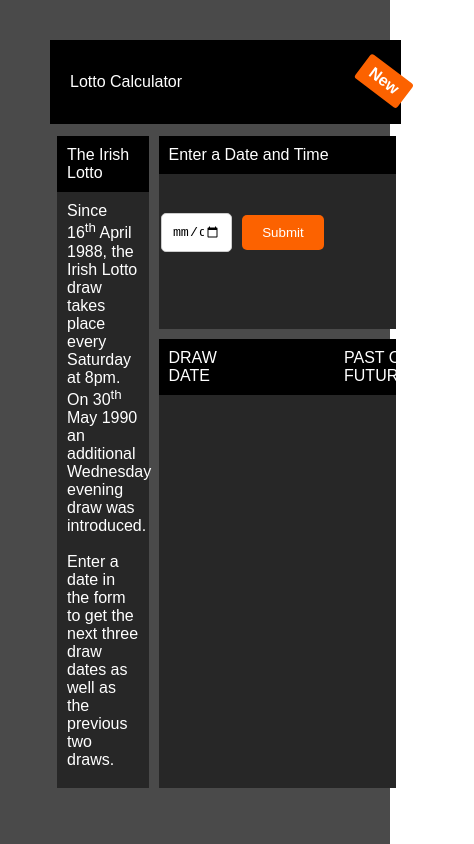
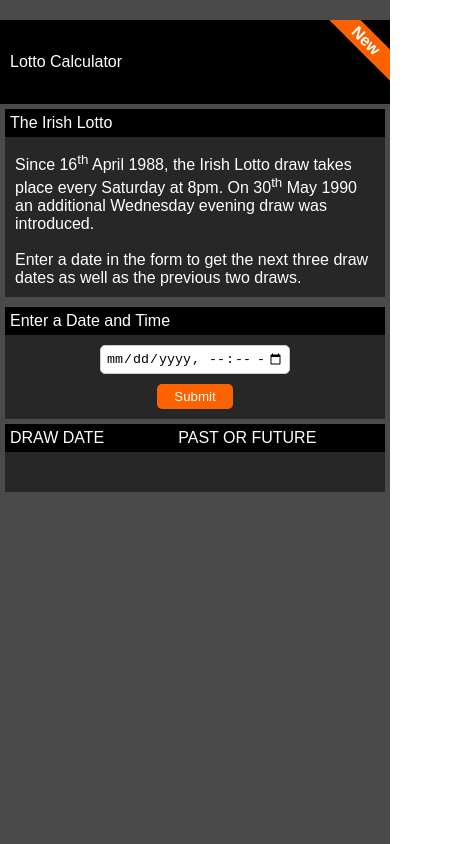
Before and after one commit to rajsriselvan-ca/LottoCalculator, a plain HTML site: page index.html in a window 390 px wide. Shown: the whole page, 474 px wide, since content can reach past the window. Drawn offline with Linux system fonts and the light colour scheme.

Commit message:
mobile responsiveness

```diff
--- a/index.html
+++ b/index.html
@@ -27,7 +27,7 @@
                     <div class="tile-header">Enter a Date and Time</div>
                     <div class="tile-body-input">
                         <input type="datetime-local" id="datetime-input">
-                        <button onclick="calculateDrawDates()">Submit</button>
+                        <button class="submitButton" onclick="calculateDrawDates()">Submit</button>
                     </div>
                 </div>
                 <div class="tile tile3">
--- a/styles.css
+++ b/styles.css
@@ -52,18 +52,21 @@ header {
     position: relative;
     display: flex;
     align-items: center;
+    overflow: hidden;
 }
 
 .new-label {
-    background-color: var(--new-label-bg-color);
+    position: absolute;
+    background: var(--new-label-bg-color);
     color: var(--new-label-text-color);
-    padding: 6px 10px;
-    position: absolute;
-    top: 48%;
-    right: 5%;
-    transform: translate(50%, -50%) rotate(37deg);
-    border-radius: 3px;
+    padding: 2px 2px;
     font-weight: bold;
+    transform-origin: 0 0;
+    transform: translate(29.3%) rotate(45deg);
+    box-shadow: 0 0 0 999px var(--new-label-bg-color);
+    clip-path: inset(0 -100%);
+    top: 0;
+    right: 0;
 }
 
 main {
@@ -105,6 +108,20 @@ main {
 .tile-header-result .right {
     position: relative;
     left: 40%;
+}
+
+@media (min-width: 1440px) {
+    .tile-header-result .right {
+        position: relative;
+        left: 400px;
+    }
+}
+
+@media (min-width: 2560px) {
+    .tile-header-result .right {
+        position: relative;
+        left: 830px;
+    }
 }
 
 .tile1 {
@@ -203,3 +220,68 @@ main {
     from { opacity: 0; }
     to { opacity: 1; }
 }
+
+@media (max-width: 767px) {
+
+    header {
+        width: 100%;
+        margin-left: 0;
+        margin-top: 20px;
+        padding: 10px;
+    }
+
+    .new-label {
+        padding: 2px;
+        transform: translate(20%) rotate(45deg);
+    }
+
+    main {
+        flex-direction: column;
+        padding: 5px;
+    }
+
+    .tile1, .right-tiles {
+        width: 100%;
+        margin-left: 0;
+        gap: 5px;
+    }
+
+    .tile1, .tile2, .tile3 {
+        height: auto;
+        width: 100%;
+    }
+
+    .tile-header, .tile-header-result {
+        padding: 5px;
+    }
+
+    .tile-header-result .right {
+        position: relative;
+        left: 20%;
+    }
+
+    .tile-body-input {
+        flex-direction: column;
+        top: 0;
+        left: 0;
+        padding: 10px 0;
+    }
+
+    .tile-body-input input {
+        width: 50%;
+        padding: 5px;
+    }
+
+    .tile-body-input button {
+        width: 20%;
+        padding: 5px;
+    }
+
+    .tile-body table {
+        font-size: 0.8em;
+    }
+
+    .tile-body th, .tile-body td {
+        padding: 8px 10px;
+    }
+}
```
